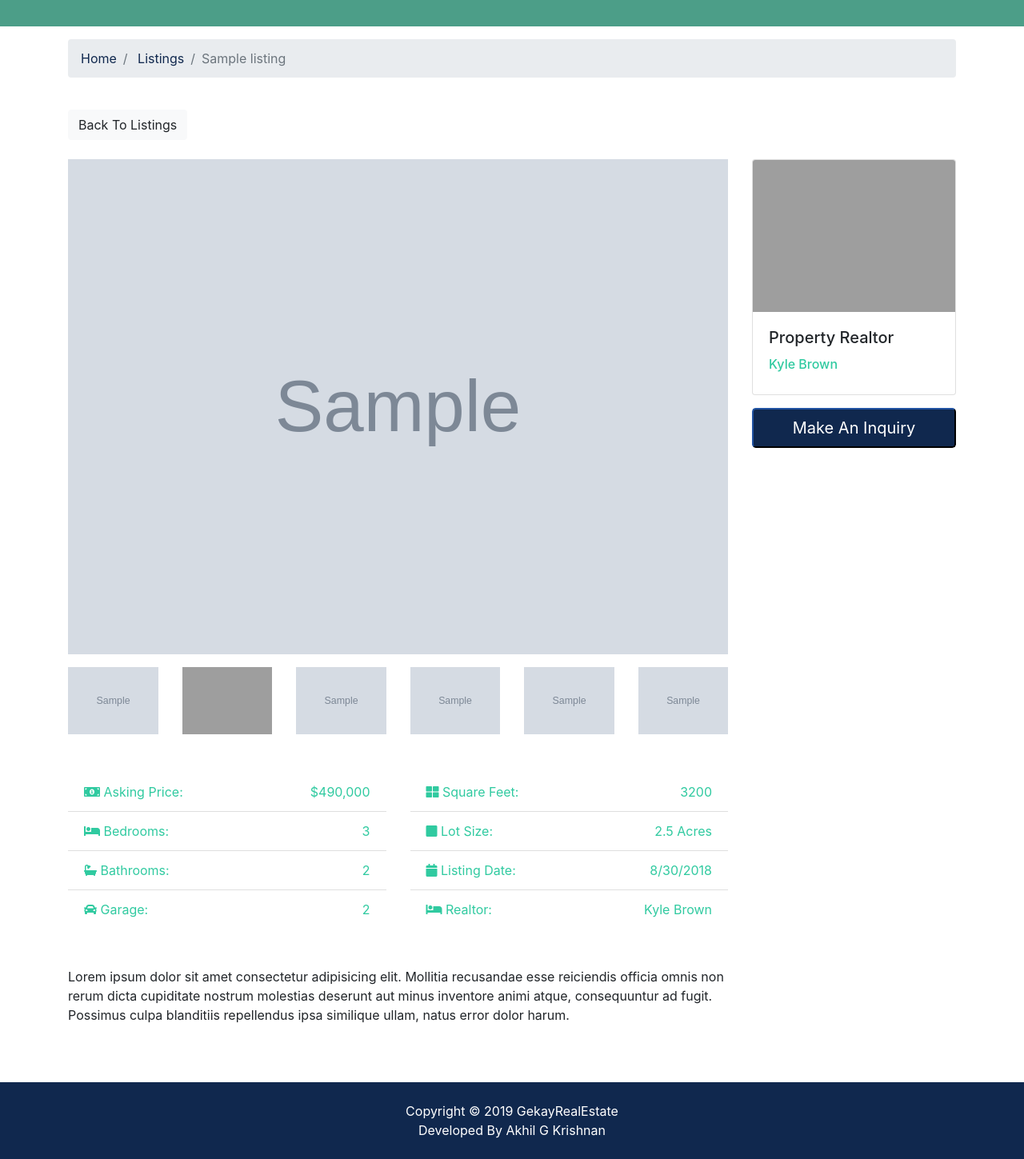
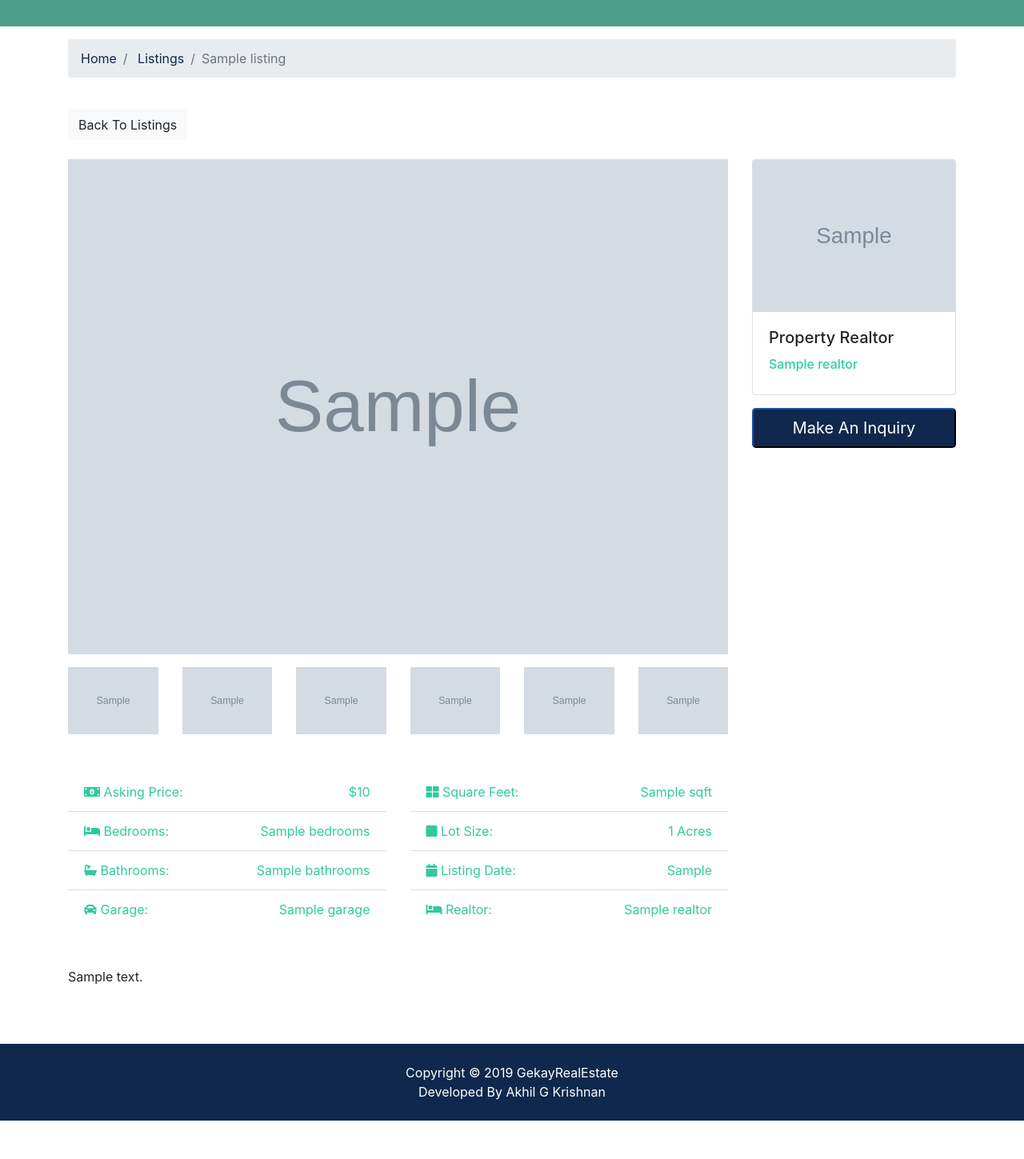
Before and after one commit to akhilgkrishnan/GekayRealEstate, a Django app: template templates/listings/listing.html in a window 1280 px wide. Shown: the part 312-1761 px from the top of the page at 80% size. After the commit the page ends 1713 px from the top, so only its background shows below. Run offline with Django 3.2, Linux system fonts and the light colour scheme; the template is opened without the code that fills it: most values are stand-ins (such as "Sample title", 1, 10 or a date in 2020); grey boxes marked "Sample" are stand-in pictures; some libraries are stand-ins or nearby versions; grey boxes are pictures that could not be loaded.

Commit message:
Add dynamic content

```diff
--- a/templates/listings/listing.html
+++ b/templates/listings/listing.html
@@ -49,7 +49,7 @@
             {% if listing.photo_2 %}
             <div class="col-md-2">
               <a href="{{ listing.photo_2.url }}" data-lightbox="home-images">
-                <img src="{{ listing.photo_2.url }} alt="" class="img-fluid">
+                <img src="{{ listing.photo_2.url }}" alt="" class="img-fluid">
               </a>
             </div>
             {% endif %}
@@ -88,19 +88,19 @@
               <ul class="list-group list-group-flush">
                 <li class="list-group-item text-secondary">
                   <i class="fas fa-money-bill-alt"></i> Asking Price:
-                  <span class="float-right">$490,000</span>
+                  <span class="float-right">${{ listing.price }}</span>
                 </li>
                 <li class="list-group-item text-secondary">
                   <i class="fas fa-bed"></i> Bedrooms:
-                  <span class="float-right">3</span>
+                  <span class="float-right">{{ listing.bedrooms }}</span>
                 </li>
                 <li class="list-group-item text-secondary">
                   <i class="fas fa-bath"></i> Bathrooms:
-                  <span class="float-right">2</span>
+                  <span class="float-right">{{ listing.bathrooms }}</span>
                 </li>
                 <li class="list-group-item text-secondary">
                   <i class="fas fa-car"></i> Garage:
-                  <span class="float-right">2
+                  <span class="float-right">{{ listing.garage }}
                   </span>
                 </li>
               </ul>
@@ -109,20 +109,20 @@
               <ul class="list-group list-group-flush">
                 <li class="list-group-item text-secondary">
                   <i class="fas fa-th-large"></i> Square Feet:
-                  <span class="float-right">3200</span>
+                  <span class="float-right">{{ listing.sqft }}</span>
                 </li>
                 <li class="list-group-item text-secondary">
                   <i class="fas fa-square"></i> Lot Size:
-                  <span class="float-right">2.5 Acres
+                  <span class="float-right">{{ listing.lot_size }} Acres
                   </span>
                 </li>
                 <li class="list-group-item text-secondary">
                   <i class="fas fa-calendar"></i> Listing Date:
-                  <span class="float-right">8/30/2018</span>
+                  <span class="float-right">{{ listing.list_data }}</span>
                 </li>
                 <li class="list-group-item text-secondary">
                   <i class="fas fa-bed"></i> Realtor:
-                  <span class="float-right">Kyle Brown
+                  <span class="float-right">{{ listing.realtor }}
                   </span>
                 </li>
 
@@ -134,18 +134,16 @@
           <!-- Description -->
           <div class="row mb-5">
             <div class="col-md-12">
-              Lorem ipsum dolor sit amet consectetur adipisicing elit. Mollitia recusandae esse reiciendis officia omnis non rerum dicta
-              cupiditate nostrum molestias deserunt aut minus inventore animi atque, consequuntur ad fugit. Possimus culpa
-              blanditiis repellendus ipsa similique ullam, natus error dolor harum.
+              {{ listing.description }}
             </div>
           </div>
         </div>
         <div class="col-md-3">
           <div class="card mb-3">
-            <img class="card-img-top" src="assets/img/realtors/kyle.jpg" alt="Seller of the month">
+            <img class="card-img-top" src="{{ listing.realtor.photo.url}}" alt=" ">
             <div class="card-body">
               <h5 class="card-title">Property Realtor</h5>
-              <h6 class="text-secondary">Kyle Brown</h6>
+              <h6 class="text-secondary">{{ listing.realtor }}</h6>
             </div>
           </div>
           <button class="btn-primary btn-block btn-lg" data-toggle="modal" data-target="#inquiryModal">Make An Inquiry</button>
```
